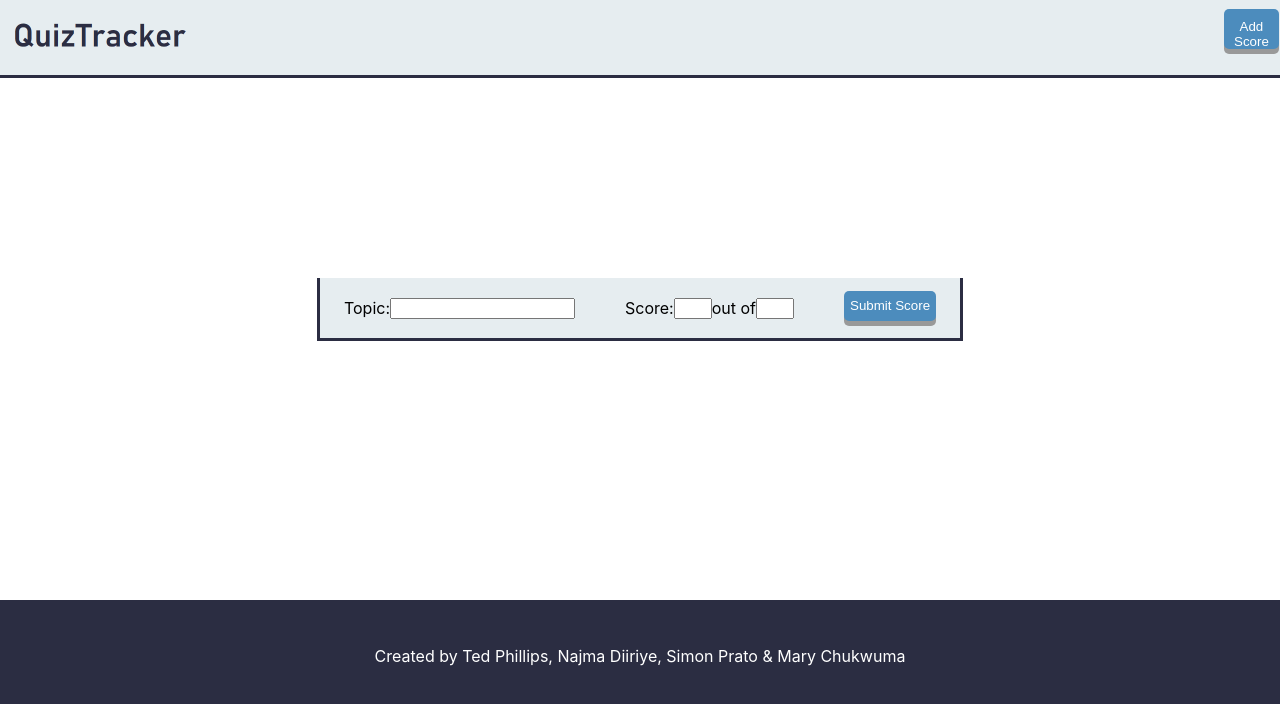
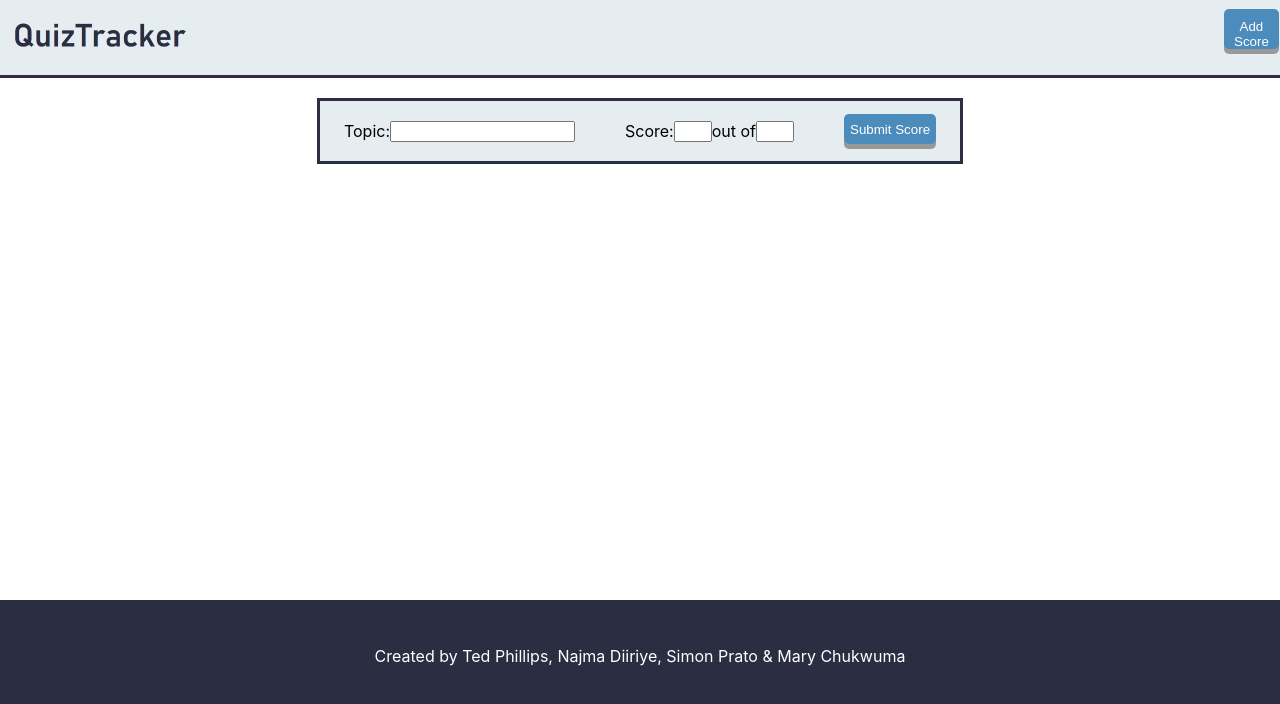
Before and after one commit to SchoolOfCode/national-project-week-team-18, a React (Create React App) app in the folder client/: page / in a window 1280 px wide. Both pictures are taken after a click on the button "Add Score". Shown: the top 704 px of the page. Built offline with nearby package versions, Linux system fonts and the light colour scheme; no server answers.

Commit message:
submit form toggles on button click

```diff
--- a/client/src/components/App/App.js
+++ b/client/src/components/App/App.js
@@ -3,13 +3,20 @@ import NavBar from "../NavBar";
 import SubmitForm from "../SubmitForm";
 import Scores from "../Scores";
 import Footer from "../Footer";
+import { useState } from "react";
 
 function App() {
+  const [showForm, setShowForm] = useState(false);
+
+  function handleAddScore() {
+    setShowForm(!showForm);
+  }
+
   return (
     <div className="App">
       <body>
-        <NavBar />
-        <SubmitForm />
+        <NavBar handleAddScore={handleAddScore} />
+        {showForm ? <SubmitForm handleAddScore={handleAddScore} /> : null}
         <Scores />
         <Footer className="footer" />
       </body>
--- a/client/src/components/NavBar/index.js
+++ b/client/src/components/NavBar/index.js
@@ -2,14 +2,11 @@ import "./style.css";
 import logo from "../../Logo.png";
 import UserIcon from "../../UserIcon.png";
 
-function NavBar() {
-  function addScore() {
-    console.log("Add score button pressed");
-  }
+function NavBar({ handleAddScore }) {
   return (
     <div className="navBar">
       <img src={logo} alt="logo" className="logo" />
-      <button onClick={addScore} className="add-score-button right">
+      <button onClick={handleAddScore} className="add-score-button right">
         Add Score
       </button>
       <img src={UserIcon} alt="User Icon" className="usericon right" />
--- a/client/src/components/SubmitForm/index.js
+++ b/client/src/components/SubmitForm/index.js
@@ -1,7 +1,7 @@
 import "./style.css";
 import { useState } from "react";
 
-function SubmitForm() {
+function SubmitForm({ handleAddScore }) {
   const [score, setScore] = useState(0);
   const [outOf, setOutOf] = useState(0);
   const [topic, setTopic] = useState("");
@@ -59,7 +59,14 @@ function SubmitForm() {
         }}
       ></input>
 
-      <button type="submit" class="submit-score" onClick={handleClick}>
+      <button
+        type="submit"
+        class="submit-score"
+        onClick={() => {
+          handleClick();
+          handleAddScore();
+        }}
+      >
         Submit Score
       </button>
     </div>
--- a/client/src/components/SubmitForm/style.css
+++ b/client/src/components/SubmitForm/style.css
@@ -9,7 +9,7 @@
   margin: auto;
   padding-top: 20px;
   border: 3px solid #2b2d42;
-  border-top: none;
+  margin-top: 20px;
 }
 
 .input-boxes {
```
